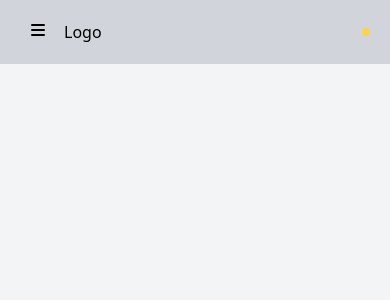
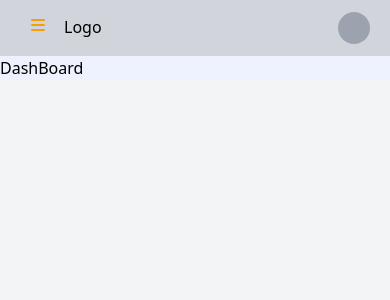
Before and after one commit to rahmanmajeed/React-Dashboard, a React (Create React App) app: page / in a window 390 px wide. Shown: the top 300 px of the page. Built offline with nearby package versions, Linux system fonts and the light colour scheme.

Commit message:
[sidebar] mobile responsive. [add] react router.

```diff
--- a/package.json
+++ b/package.json
@@ -13,6 +13,7 @@
     "postcss-cli": "^8.3.1",
     "react": "^17.0.2",
     "react-dom": "^17.0.2",
+    "react-router-dom": "^5.3.0",
     "react-scripts": "4.0.3",
     "tailwindcss": "^2.2.9",
     "web-vitals": "^1.0.1"
--- a/src/App.js
+++ b/src/App.js
@@ -1,17 +1,13 @@
-import Content from './components/shared/Content';
-import Header from "./components/shared/Header";
-import Sidebar from "./components/shared/Sidebar";
+import Container from "./components/container/Container";
+
+/* eslint-disable no-unused-vars */
+
 
 function App() {
+
   return (
     <>
-     <div className="grid grid-cols-12 min-w-full min-h-screen">
-       <div className="bg-gray-darkest hidden min-h-screen md:block md:col-span-2 md:sticky md:top-0 md:self-start"><Sidebar/></div>
-       <div className="col-span-full md:col-start-3 md:col-end-13">
-         <div className="md:sticky md:top-0 md:self-start"><Header/></div>
-         <div><Content/></div>
-       </div>
-     </div>
+     <Container/>
     </>
   );
 }
--- /dev/null
+++ b/src/components/container/Container.js
@@ -0,0 +1,37 @@
+/* eslint-disable no-unused-vars */
+import { useState } from "react";
+import { BrowserRouter as Router, Route } from "react-router-dom";
+import routes from "../../routes";
+import Header from "../shared/Header";
+import Sidebar from "../shared/Sidebar";
+
+function Container() {
+  const [sidebar, setSidebar] = useState(true);
+  return (
+    <>
+      <Router>
+        <div className="grid grid-cols-12 min-w-full min-h-screen">
+
+            <Sidebar sidebar={sidebar}/>
+
+          <div className={`${sidebar ? 'col-span-full md:col-start-3 md:col-end-13' : 'col-span-full'}`}>
+
+              <Header handleSidebar={setSidebar}/>
+
+            <div>
+              {routes.map((route) => (
+                <Route
+                  exact={route.path}
+                  path={route.path}
+                  component={route.component}
+                />
+              ))}
+            </div>
+          </div>
+        </div>
+      </Router>
+    </>
+  );
+}
+
+export default Container;
--- a/src/components/shared/Header.js
+++ b/src/components/shared/Header.js
@@ -1,10 +1,24 @@
-function Header() {
+import { useState } from "react/cjs/react.development";
+
+function Header({handleSidebar}) {
+  const[mobileSidebar,setMobileSidebar] = useState(false);
+
+  const handleHeader = () => {
+    handleSidebar((pState) => !pState);
+  };
+  const handleMobileHeader = () =>{
+    setMobileSidebar((pState) => !pState);
+  }
   return (
     <>
+      <div className="md:sticky md:top-0 md:self-start">
       <header>
-        <div className="flex flex-1 px-5 py-5 items-center justify-between bg-gray-300">
-          <div className="flex flex-1">
-            <div className="px-2">
+        <div className={`${mobileSidebar ? 'absolute min-h-screen bg-gray-darkest w-3/4 md:hidden' : 'hidden'}`}>
+        <button
+                type="button"
+                className="text-yellow-500"
+                onClick={handleMobileHeader}
+              >
                 <svg
                   xmlns="http://www.w3.org/2000/svg"
                   class="h-5 w-5"
@@ -17,14 +31,61 @@ function Header() {
                     clip-rule="evenodd"
                   />
                 </svg>
+              </button>
+        </div>
+        <div className="flex flex-1 px-5 py-3 items-center justify-between bg-gray-300">
+          <div className="flex flex-1">
+            <div className="hidden md:block px-2">
+              <button
+                type="button"
+                className="text-pink-800"
+                onClick={handleHeader}
+              >
+                <svg
+                  xmlns="http://www.w3.org/2000/svg"
+                  class="h-5 w-5"
+                  viewBox="0 0 20 20"
+                  fill="currentColor"
+                >
+                  <path
+                    fill-rule="evenodd"
+                    d="M3 5a1 1 0 011-1h12a1 1 0 110 2H4a1 1 0 01-1-1zM3 10a1 1 0 011-1h12a1 1 0 110 2H4a1 1 0 01-1-1zM3 15a1 1 0 011-1h12a1 1 0 110 2H4a1 1 0 01-1-1z"
+                    clip-rule="evenodd"
+                  />
+                </svg>
+              </button>
+
+            </div>
+            <div className="block md:hidden px-2">
+            <button
+                type="button"
+                className="text-yellow-500"
+                onClick={handleMobileHeader}
+              >
+                <svg
+                  xmlns="http://www.w3.org/2000/svg"
+                  class="h-5 w-5"
+                  viewBox="0 0 20 20"
+                  fill="currentColor"
+                >
+                  <path
+                    fill-rule="evenodd"
+                    d="M3 5a1 1 0 011-1h12a1 1 0 110 2H4a1 1 0 01-1-1zM3 10a1 1 0 011-1h12a1 1 0 110 2H4a1 1 0 01-1-1zM3 15a1 1 0 011-1h12a1 1 0 110 2H4a1 1 0 01-1-1z"
+                    clip-rule="evenodd"
+                  />
+                </svg>
+              </button>
             </div>
             <div className="px-2">Logo</div>
           </div>
           <div className="flex">
-            <div className="rounded-2xl bg-yellow-300 p-1"></div>
+            <div className="w-8 h-8 rounded-full bg-gray-400">
+
+            </div>
           </div>
         </div>
       </header>
+      </div>
     </>
   );
 }
--- a/src/components/shared/Sidebar.js
+++ b/src/components/shared/Sidebar.js
@@ -1,11 +1,16 @@
+import { NavLink } from "react-router-dom";
+import routes from "../../routes";
 
-
-function Sidebar() {
-    return (
-        <>
-          <div className="">Sidebar</div>
-        </>
-    )
+function Sidebar({sidebar}) {
+  return (
+    <>
+      <div className={`bg-gray-darkest ${sidebar ? 'min-h-screen hidden md:block md:col-span-2 md:sticky md:top-0 md:self-start' : 'hidden'}  `}>
+        {routes.map((item) => (
+          <NavLink to={item.path}>{item.name}</NavLink>
+        ))}
+      </div>
+    </>
+  );
 }
 
 export default Sidebar;
--- /dev/null
+++ b/src/pages/About.js
@@ -0,0 +1,11 @@
+function About() {
+    return (
+        <>
+          <div className="">
+           About
+          </div>
+        </>
+    )
+}
+
+export default About;
--- /dev/null
+++ b/src/pages/Dashboard.js
@@ -0,0 +1,11 @@
+function DashBoard() {
+    return (
+        <>
+          <div className="container mx-auto my-auto bg-indigo-50">
+            DashBoard
+          </div>
+        </>
+    )
+}
+
+export default DashBoard;
--- /dev/null
+++ b/src/pages/Profile.js
@@ -0,0 +1,11 @@
+function Profile() {
+    return (
+        <>
+          <div className="container mx-auto my-auto bg-indigo-50">
+            Profile
+          </div>
+        </>
+    )
+}
+
+export default Profile;
--- /dev/null
+++ b/src/routes.js
@@ -0,0 +1,38 @@
+/* Title: React Routes...
+ * Description:
+ * Author: Majeed
+ * Date: 2021-10-21 22:50:09
+ */
+// import all components.
+import About from "./pages/About";
+import DashBoard from "./pages/Dashboard";
+import Profile from "./pages/Profile";
+
+const routes = [
+  {
+    id: 1,
+    name: "DashBoard",
+    path: "/",
+    component: DashBoard,
+    icon: "#dashboard",
+    sidebar: true,
+  },
+  {
+    id: 2,
+    name: "About",
+    path: "/about",
+    component: About,
+    icon: "#about",
+    sidebar: true,
+  },
+  {
+    id: 3,
+    name: "Profile",
+    path: "/profile",
+    component: Profile,
+    icon: "#profile",
+    sidebar: false,
+  },
+];
+
+export default routes;
```
Also changed, not shown: src/components/products/ProductCreate.js (added, +11 -0 lines), src/components/products/ProductList.js (added, +11 -0 lines), src/hooks/useWindowDimensions.js (added, +21 -0 lines), 1 other file (tests, documents, lock files or other folders). Lines whose indentation alone changed are shown as unchanged.
